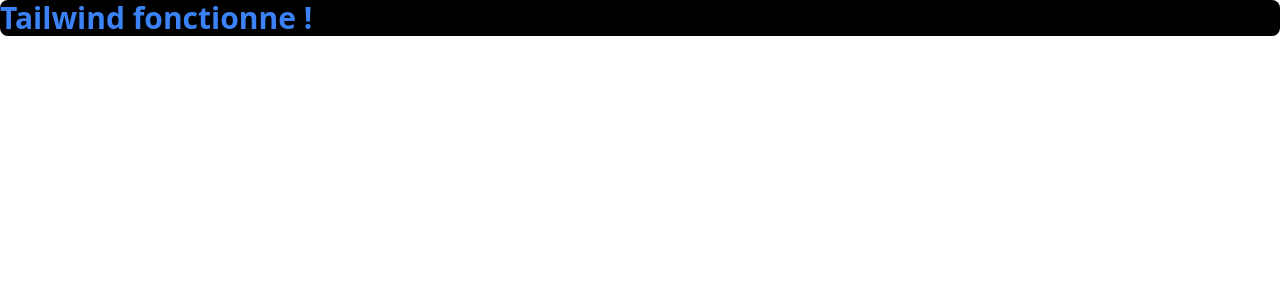
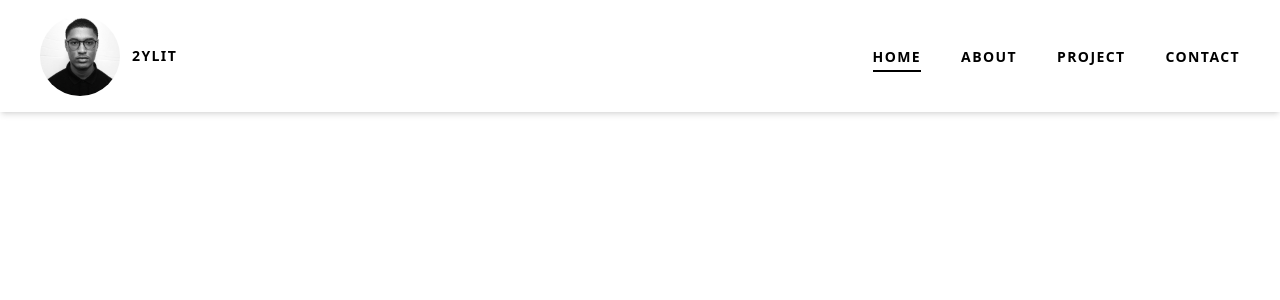
Before and after one commit to LayeBALDEabdou/2ylit-portfolio, a React (Create React App) app: page / in a window 1280 px wide. Shown: the top 300 px of the page. Built offline with nearby package versions, Linux system fonts and the light colour scheme.

Commit message:
creation de la barre de navigation

```diff
--- a/src/App.js
+++ b/src/App.js
@@ -1,8 +1,10 @@
+import Navbar from "./Navbar";
+
 function App() {
   return (
-    <h1 className="text-3xl font-bold text-blue-500 bg-black rounded-lg">
-      Tailwind fonctionne !
-    </h1>
+    <div>
+      <Navbar/>
+    </div>
   );
 }
 
--- /dev/null
+++ b/src/Navbar.js
@@ -0,0 +1,23 @@
+import { useState } from 'react';
+import moi from './assets/moi.jpg';
+
+function Navbar() {
+  const [active, setActive] = useState('home');
+
+  return (
+    <nav className="flex items-center justify-between px-10 py-4 shadow-md">
+      <div className="flex items-center gap-3">
+        <img src={moi} alt="laye" className="w-20 h-20 rounded-full object-cover" />
+        <span className="font-bold text-sm tracking-widest uppercase">2ylit</span>
+      </div>
+      <ul className="flex items-center gap-10">
+        <li><a href="#home" onClick={() => setActive('home')} className={`uppercase text-sm font-bold tracking-widest border-b-2 pb-1 ${active === 'home' ? 'border-black' : 'border-transparent hover:border-black'}`}>Home</a></li>
+        <li><a href="#about" onClick={() => setActive('about')} className={`uppercase text-sm font-bold tracking-widest border-b-2 pb-1 ${active === 'about' ? 'border-black' : 'border-transparent hover:border-black'}`}>About</a></li>
+        <li><a href="#projects" onClick={() => setActive('projects')} className={`uppercase text-sm font-bold tracking-widest border-b-2 pb-1 ${active === 'projects' ? 'border-black' : 'border-transparent hover:border-black'}`}>Project</a></li>
+        <li><a href="#contact" onClick={() => setActive('contact')} className={`uppercase text-sm font-bold tracking-widest border-b-2 pb-1 ${active === 'contact' ? 'border-black' : 'border-transparent hover:border-black'}`}>Contact</a></li>
+      </ul>
+    </nav>
+  );
+}
+
+export default Navbar;
```
Also changed, not shown: src/assets/moi.jpg (added).
